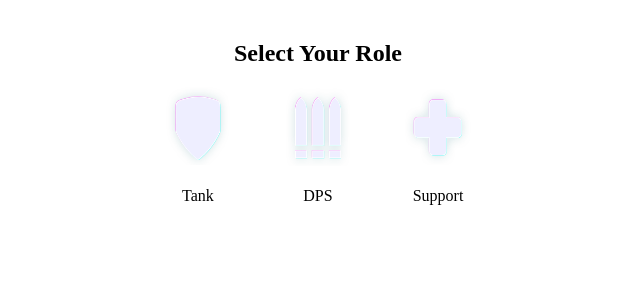
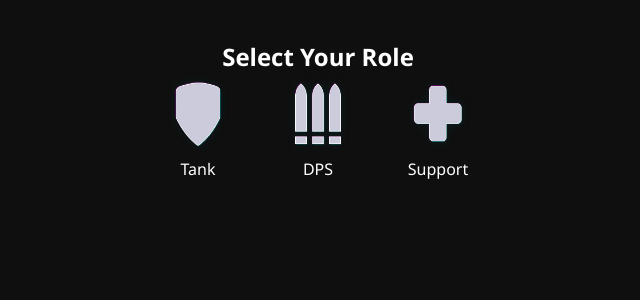
Before and after one commit to lime39/ow2-stadium-randomizer, a React (Vite) app in the folder frontend/: page / in a window 1280 px wide. Shown: the top 300 px of the page, without its empty margins (322-962 px from the left). Built offline with nearby package versions, Linux system fonts and the light colour scheme.

Commit message:
Set a global css change for the whole website.

```diff
--- /dev/null
+++ b/frontend/src/index.css
@@ -0,0 +1,12 @@
+/* index.css */
+* {
+  box-sizing: border-box;
+  margin: 0;
+  padding: 0;
+  font-family: 'Segoe UI', sans-serif;
+}
+
+body {
+  background-color: #0f0f0f;
+  color: #fff;
+}
--- a/frontend/src/main.jsx
+++ b/frontend/src/main.jsx
@@ -1,6 +1,7 @@
 import React from "react";
 import ReactDOM from "react-dom/client";
 import App from "./App.jsx"; // <-- points to your custom App
+import './index.css';
 
 ReactDOM.createRoot(document.getElementById("root")).render(
   <React.StrictMode>
```
